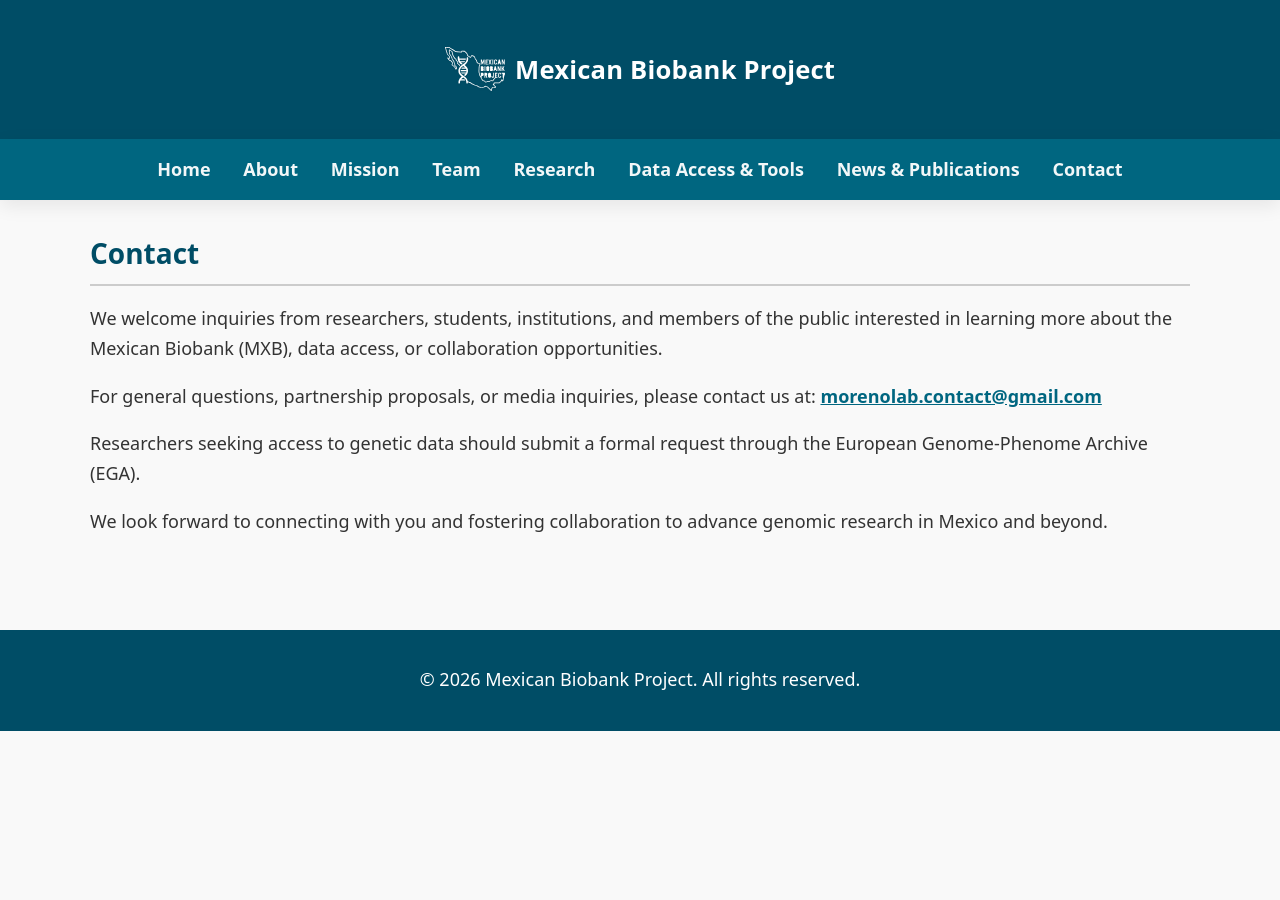
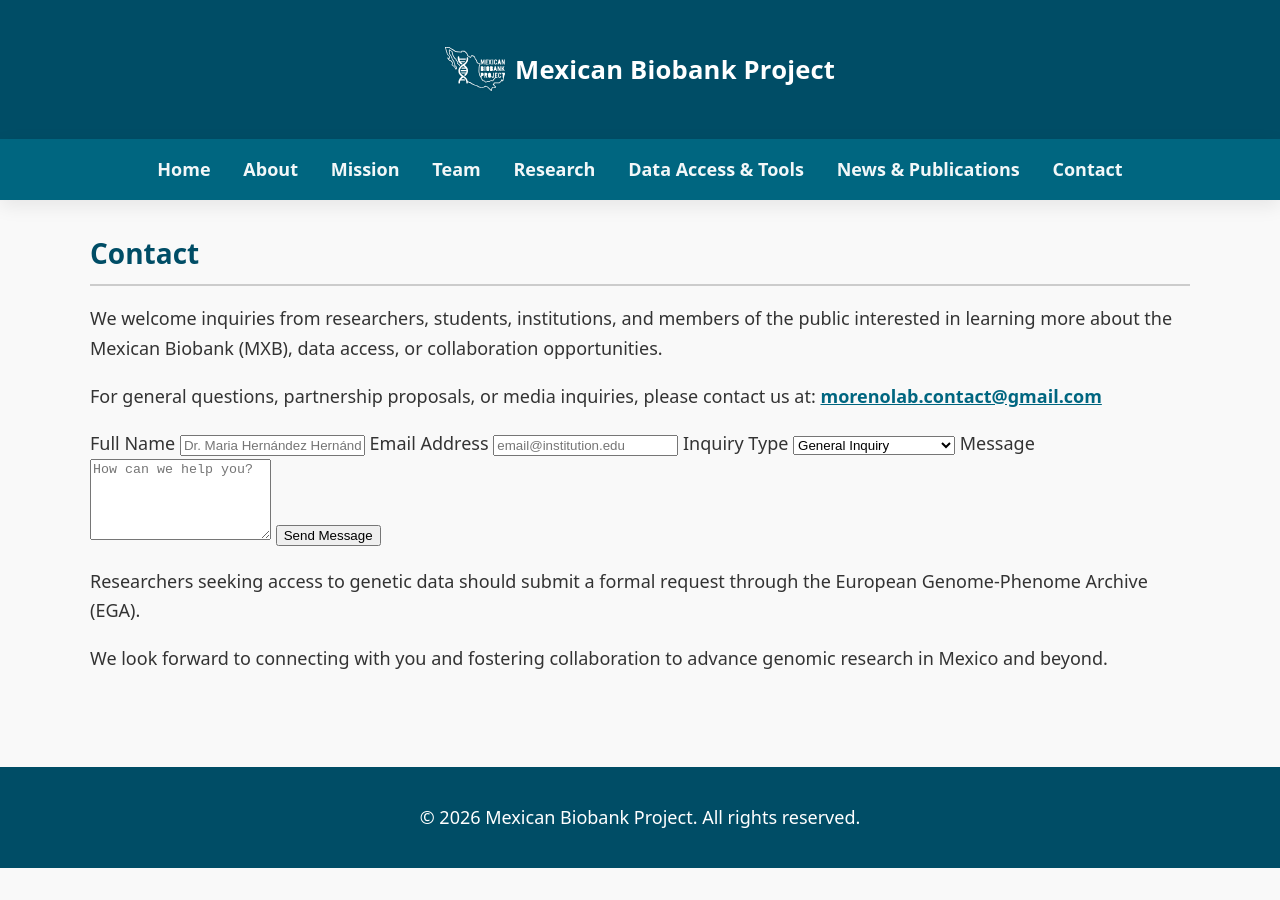
Before and after one commit to morenolab/MexicanBiobank_webpage, a Jekyll site: the page built from pages/contact.md, in a window 1280 px wide. Built offline with Jekyll 4.4.1, drawn with Linux system fonts in a browser that asks for light colours.

Commit message:
Add contact form to contact page
Added a contact form for inquiries, including fields for name, email, inquiry type, and message.

```diff
--- a/pages/contact.md
+++ b/pages/contact.md
@@ -11,6 +11,29 @@ permalink: /contact/
 
 	<p>For general questions, partnership proposals, or media inquiries, please contact us at: <strong><a href="mailto:morenolab.contact@gmail.com">morenolab.contact@gmail.com</a></strong></p>
 
+<form action="https://formspree.io/f/xojkjzpo" method="POST" class="contact-form">
+  <label for="full-name">Full Name</label>
+  <input type="text" name="name" id="full-name" placeholder="Dr. Maria Hernández Hernández." required>
+
+  <label for="email-address">Email Address</label>
+  <input type="email" name="_replyto" id="email-address" placeholder="email@institution.edu" required>
+
+  <label for="subject">Inquiry Type</label>
+  <select name="subject" id="subject">
+    <option value="General Inquiry">General Inquiry</option>
+    <option value="Research Collaboration">Research Collaboration</option>
+    <option value="Media/Press">Media / Press</option>
+  </select>
+
+  <label for="message">Message</label>
+  <textarea rows="5" name="message" id="message" placeholder="How can we help you?" required></textarea>
+
+  <button type="submit">Send Message</button>
+
+  <input type="hidden" name="_next" value="https://www.morenolab.org/thank-you">
+
+</form>
+
 	<p>Researchers seeking access to genetic data should submit a formal request through the European Genome-Phenome Archive (EGA).</p>
 
 	<p>We look forward to connecting with you and fostering collaboration to advance genomic research in Mexico and beyond.</p>
```
